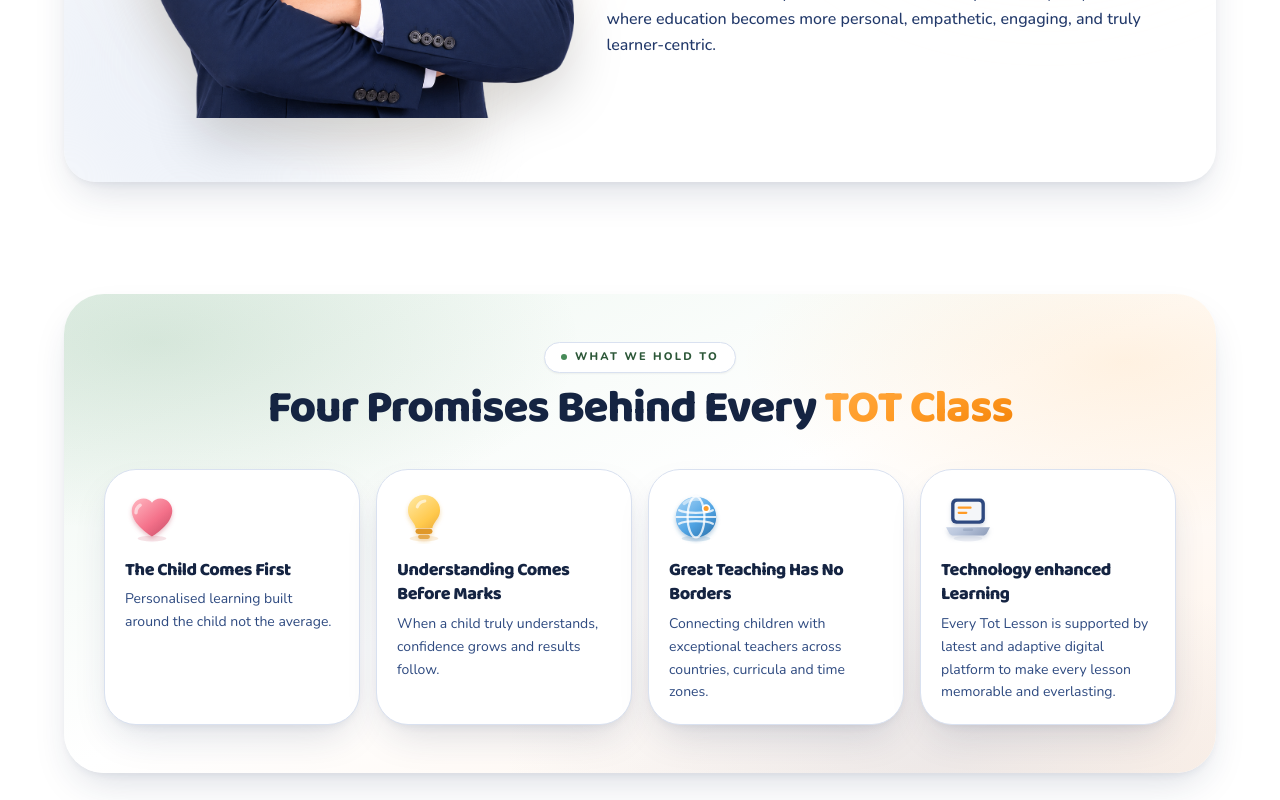
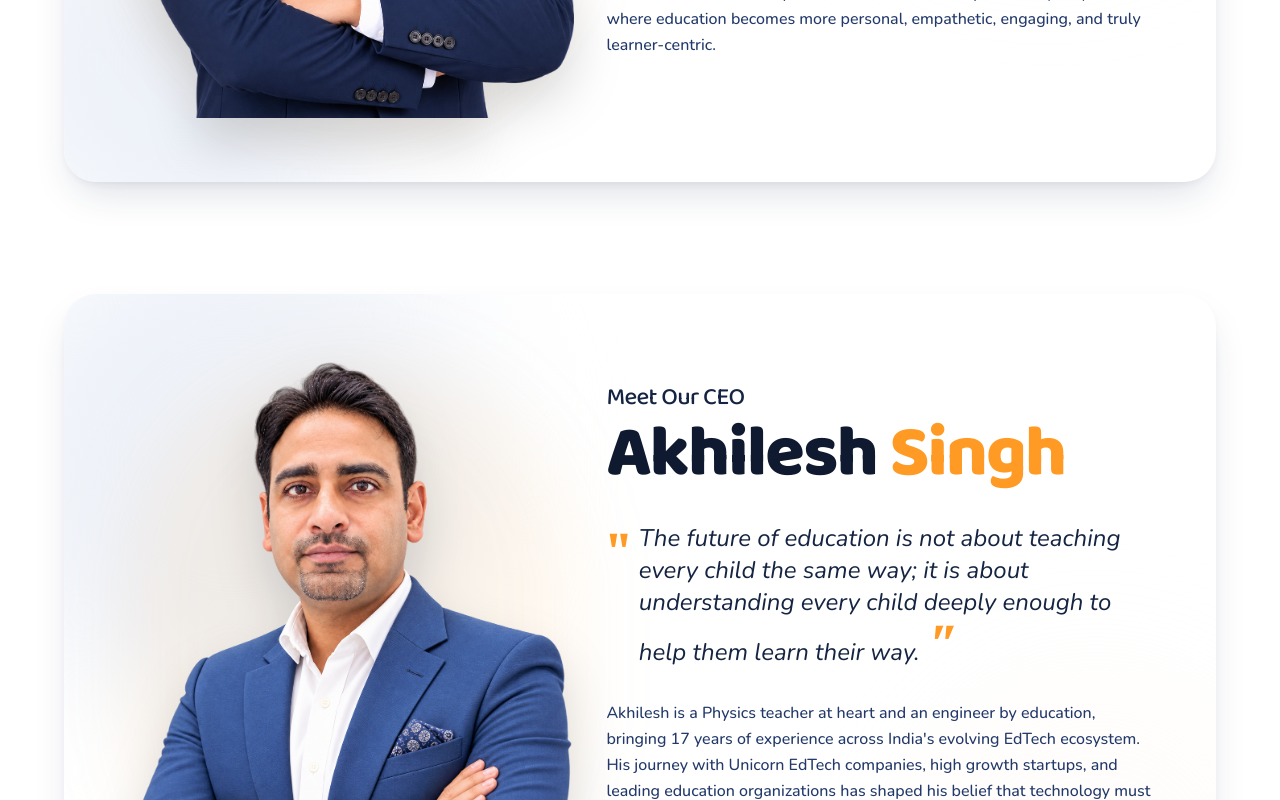
Before and after one commit to Lakshayg001/OnlyTeacher, a React (Vite) app: page /about in a window 1280 px wide. Shown: the part 2000-2800 px from the top of the page. Built offline with nearby package versions, Linux system fonts and the light colour scheme.

Commit message:
Add CEO section for Akhilesh Singh

```diff
--- a/src/pages/About.tsx
+++ b/src/pages/About.tsx
@@ -188,6 +188,57 @@ export default function About() {
                 </div>
             </section>
 
+            {/* ceo */}
+            <section className="py-14">
+                <div className="container-tot">
+                    <Reveal>
+                        <div className="relative overflow-hidden rounded-4xl bg-white p-8 shadow-clay sm:p-12 lg:p-16">
+                            <div className="absolute top-0 left-0 -ml-20 -mt-20 h-[500px] w-[500px] rounded-full bg-navy-50 blur-3xl" />
+                            <div className="absolute bottom-0 right-0 -mr-20 -mb-20 h-[400px] w-[400px] rounded-full bg-peach/20 blur-3xl" />
+
+                            <div className="grid gap-12 lg:grid-cols-[0.9fr_1.1fr] lg:gap-8 items-center relative z-10">
+                                {/* Left Image */}
+                                <div className="relative flex justify-center lg:justify-start">
+                                    <div className="relative w-full max-w-md">
+                                        <div className="absolute inset-0 rounded-full bg-amber-400/10 blur-2xl" />
+                                        <img
+                                            src="/akhil.png"
+                                            alt="Akhilesh Singh - CEO"
+                                            className="relative z-10 w-full object-contain drop-shadow-2xl"
+                                        />
+                                    </div>
+                                </div>
+
+                                {/* Right Content */}
+                                <div className="space-y-6">
+                                    <div className="space-y-1">
+                                        <h3 className="text-xl md:text-2xl font-medium text-navy-800">
+                                            Meet Our CEO
+                                        </h3>
+                                        <h2 className="text-5xl md:text-7xl font-extrabold tracking-tight">
+                                            <span className="text-navy-900">Akhilesh </span>
+                                            <span className="text-amber-500">Singh</span>
+                                        </h2>
+                                    </div>
+
+                                    <div className="relative py-2 flex gap-2 items-start">
+                                        <span className="text-4xl md:text-5xl font-serif font-bold text-amber-500 leading-none mt-1">"</span>
+                                        <p className="text-xl md:text-2xl font-medium italic text-navy-800 leading-tight">
+                                            The future of education is not about teaching every child the same way; it is about understanding every child deeply enough to help them learn their way.
+                                            <span className="text-4xl md:text-5xl font-serif font-bold text-amber-500 leading-none ml-2">"</span>
+                                        </p>
+                                    </div>
+
+                                    <p className="text-[15px] md:text-[16px] leading-relaxed text-navy-600 font-medium max-w-2xl">
+                                        Akhilesh is a Physics teacher at heart and an engineer by education, bringing 17 years of experience across India's evolving EdTech ecosystem. His journey with Unicorn EdTech companies, high growth startups, and leading education organizations has shaped his belief that technology must serve meaningful learning. As CEO of TOT, his vision is to bring together great teachers, strong pedagogy, technology, and learner understanding to help every child build knowledge, confidence, curiosity, and lifelong learning skills.
+                                    </p>
+                                </div>
+                            </div>
+                        </div>
+                    </Reveal>
+                </div>
+            </section>
+
             {/* values */}
             <section className="py-14">
                 <div className="container-tot">
```
Also changed, not shown: public/akhil.png (added).
